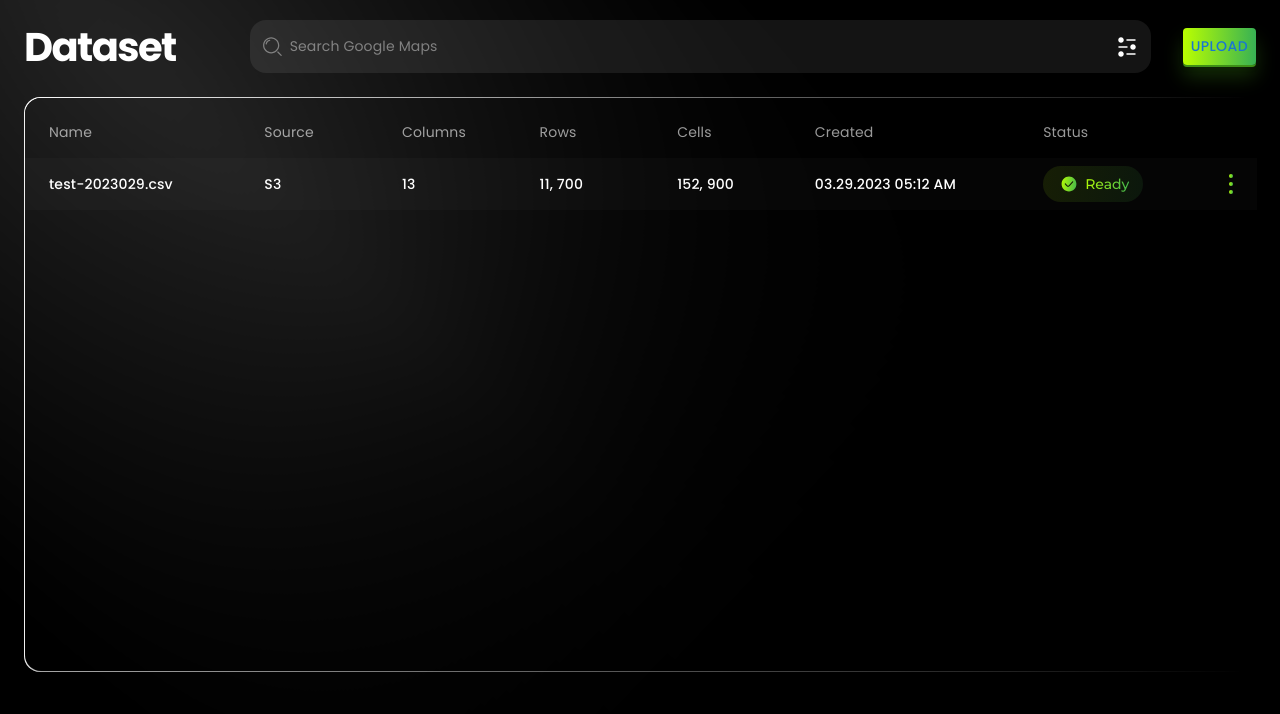
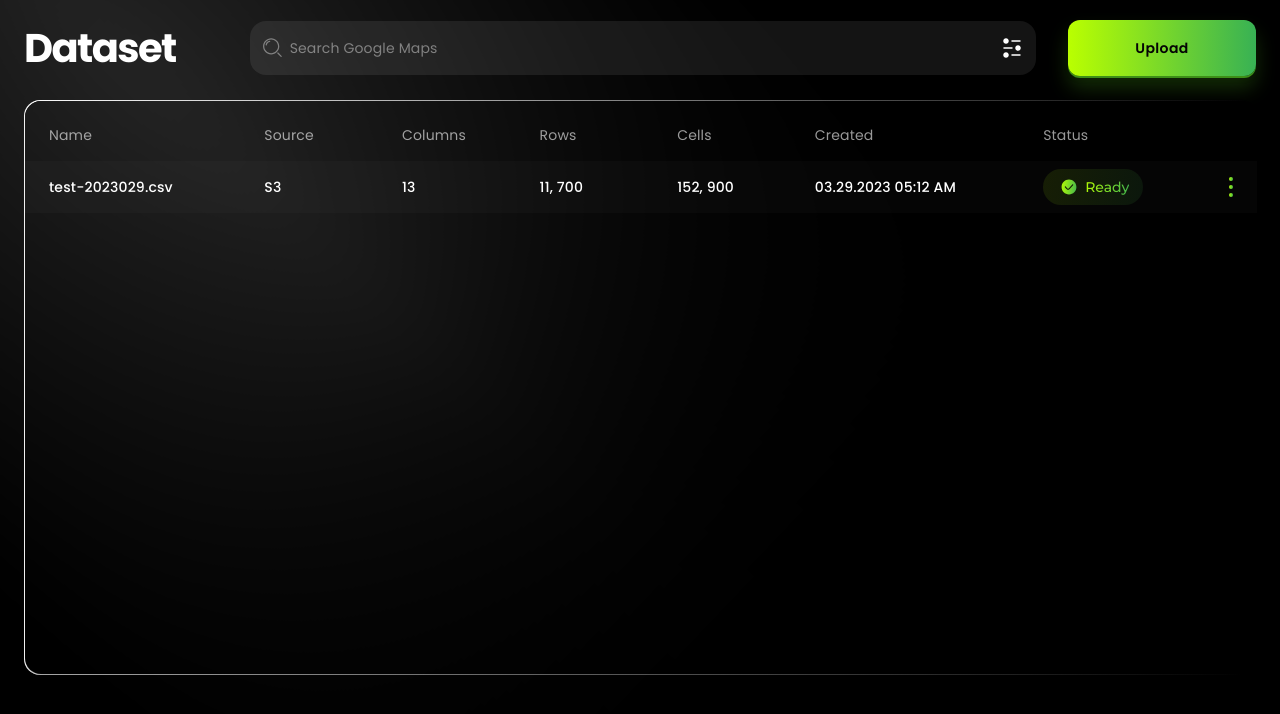
Before and after one commit to vj009007/test-ap-ui, a Next.js app: page /dataset in a window 1280 px wide. Shown: the top 714 px of the page. Built offline with nearby package versions, Linux system fonts and the light colour scheme.

Commit message:
Button issue

```diff
--- a/src/styles/globals.css
+++ b/src/styles/globals.css
@@ -39,7 +39,7 @@
     font-family: "Poppins";
     box-shadow: 0px 2px 0px #3d8f17, 0px 4px 4px rgba(0, 0, 0, 0.11),
       0px 12px 20px rgba(61, 143, 23, 0.32);
-    @apply py-4 min-w-[188px] text-center inline-block rounded-xl text-sm leading-6 font-semibold text-[#050505] no-underline relative z-[1];
+    @apply py-4 min-w-[188px] text-center inline-block rounded-xl text-sm leading-6 font-semibold text-[#050505] normal-case no-underline relative z-[1] !important;
     background-image: linear-gradient(
       to right,
       #baff00 0%,
```
